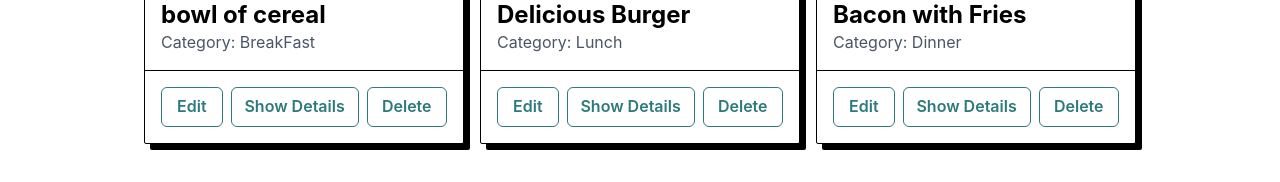
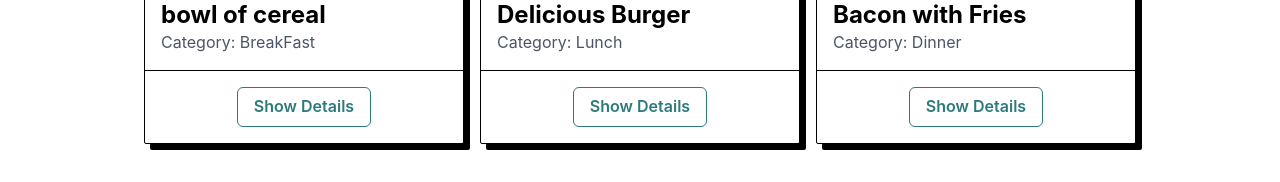
Before and after one commit to khalil-tourabi/Restoran-avec-redux-toolkit, a React (Vite) app: page /articles in a window 1280 px wide. Shown: the part 403-585 px from the top of the page. Built offline with nearby package versions, Linux system fonts and the light colour scheme; data requests are answered from the project's data file.

Commit message:
edit and delete buttons in articles components are hidden and show up only when an administrator log in

```diff
--- a/src/components/Articles/articlesPage.jsx
+++ b/src/components/Articles/articlesPage.jsx
@@ -10,10 +10,11 @@ import {
 } from "@chakra-ui/react";
 import axios from "axios";
 import { Link } from "react-router-dom";
-import { useDispatch } from "react-redux";
+import { useDispatch, useSelector } from "react-redux";
 import { deletePost } from "../../state/posts/postSlice";
 
 const ArticlesPage = ({posts}) => {
+  const {user} = useSelector((store) => store.user)
   const dispatch = useDispatch();
 
   const handleDelete = (id) => {
@@ -77,17 +78,21 @@ const ArticlesPage = ({posts}) => {
               borderTop="1px"
               borderColor="black"
               p={4}
-              justify="space-between"
+              justify="center"
             >
+              {user.isLogged ?
               <Button as={Link} to={`/updatepost/${post.id}`} colorScheme="teal" variant="outline" justifyContent={"center"}>
                 Edit
-              </Button>
+              </Button> : null
+            }
               <Button as={Link} to={`/article/${post.id}`} colorScheme="teal" variant="outline" justifyContent={"center"}>
                 Show Details
               </Button>
+              {user.isLogged ?
               <Button onClick={() => dispatch(deletePost(post.id))} colorScheme="teal" variant="outline" justifyContent={"center"}>
                 Delete
-              </Button>
+              </Button> : null
+            }
             </HStack>
           </Box>
         ))}
```
